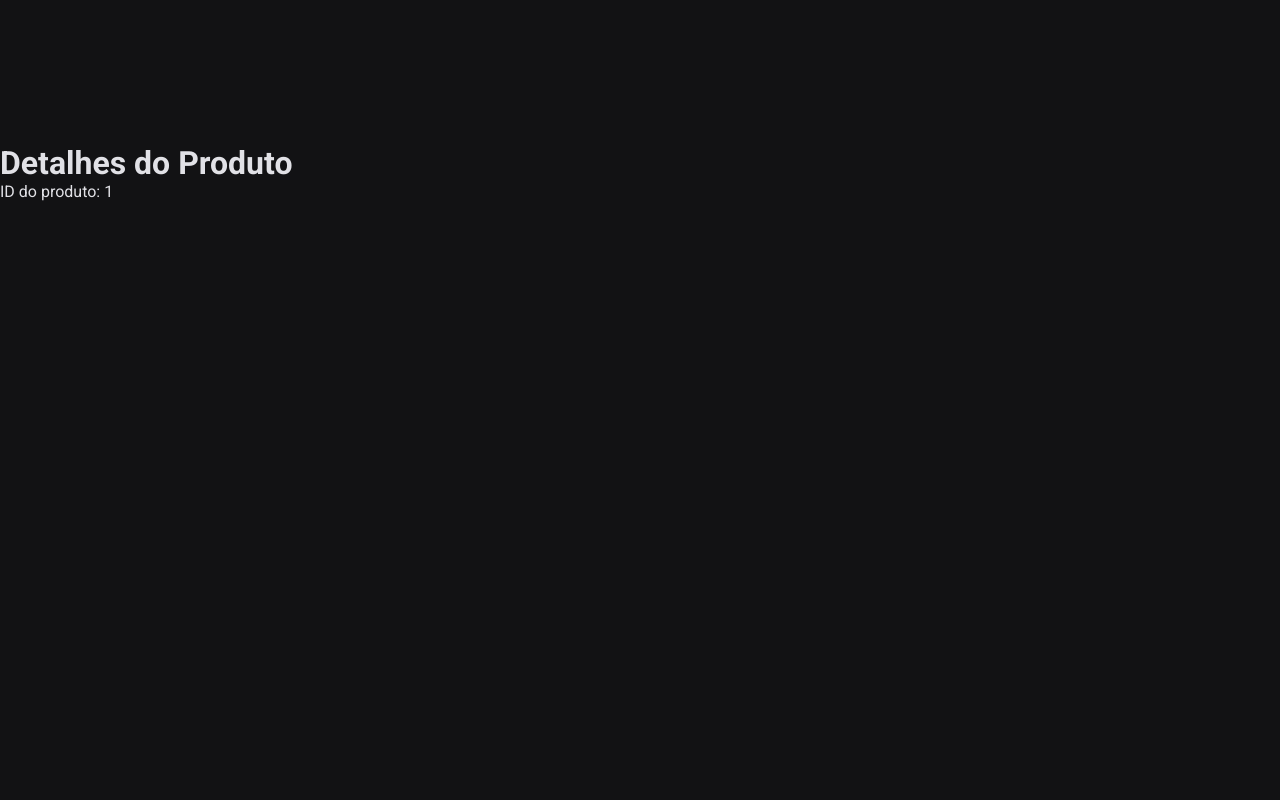
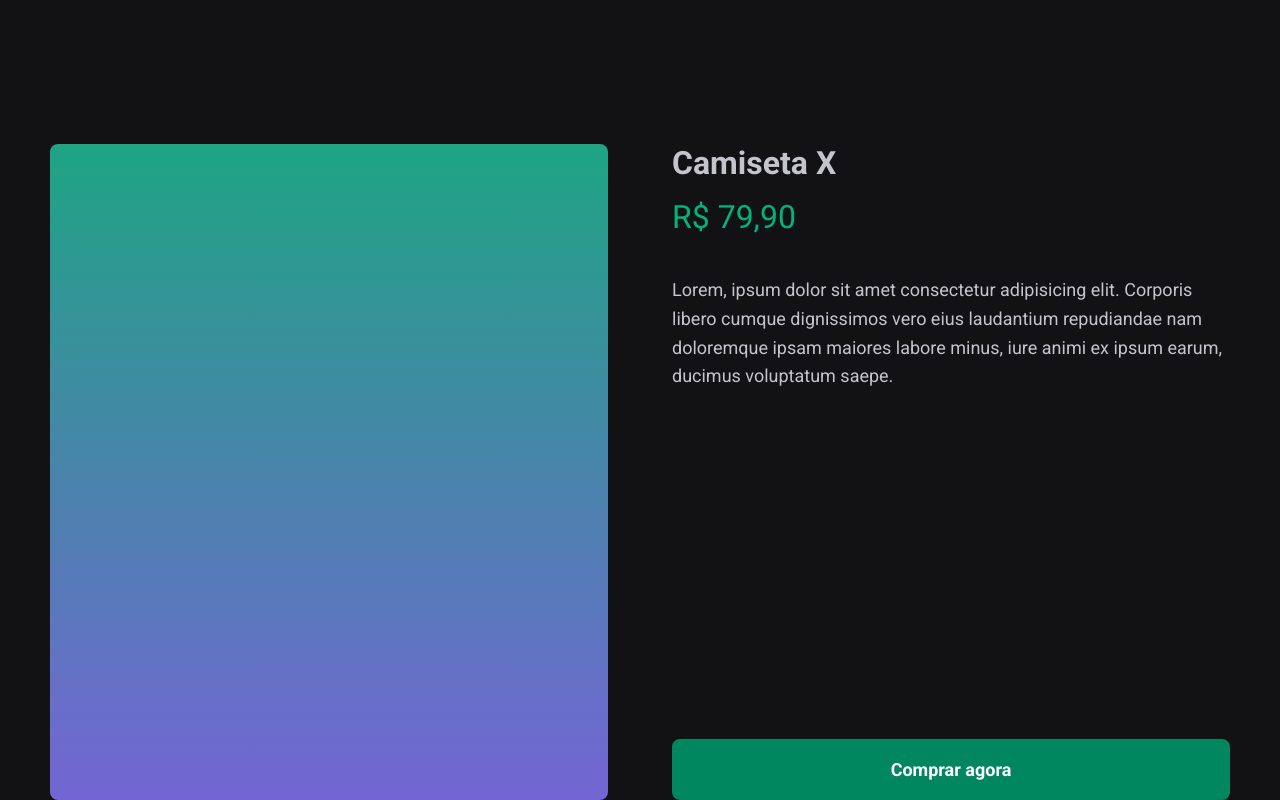
Before and after one commit to BePenques/ignite-shop-next-13, a Next.js app: page /product/1 in a window 1280 px wide. Shown: the part 656-1456 px from the top of the page. Before the commit the page ends 857 px from the top, so only its background shows below. Built offline with nearby package versions, Linux system fonts and the light colour scheme.

Commit message:
estrutura da pagina de produtos

```diff
--- a/src/app/product/[id]/page.tsx
+++ b/src/app/product/[id]/page.tsx
@@ -1,3 +1,5 @@
+import { ImageContainer, ProductContainer, ProductDetails } from "@/styles/pages/product";
+
 interface Props {
     params: {id: string}
 }
@@ -6,9 +8,16 @@
 
 
   return (
-    <div>
-      <h1>Detalhes do Produto</h1>
-      <p>ID do produto: {params.id}</p>
-    </div>
+    <ProductContainer>
+      <ImageContainer>
+
+      </ImageContainer>
+      <ProductDetails>
+        <h1>Camiseta X</h1>
+        <span>R$ 79,90</span>
+        <p>Lorem, ipsum dolor sit amet consectetur adipisicing elit. Corporis libero cumque dignissimos vero eius laudantium repudiandae nam doloremque ipsam maiores labore minus, iure animi ex ipsum earum, ducimus voluptatum saepe.</p>
+        <button>Comprar agora</button>
+      </ProductDetails>
+    </ProductContainer>
   );
 }
--- a/src/app/product/teste/page.tsx
+++ /dev/null
@@ -1,5 +0,0 @@
-export default function Teste(){
-    return (
-        <h1>Teste</h1>
-    )
-}
--- a/src/styles/global.ts
+++ b/src/styles/global.ts
@@ -3,7 +3,8 @@
 export const globalStyles = globalCss({
     '*':{
         margin: 0,
-        padding: 0
+        padding: 0,
+        boxSizing: 'border-box'
     },
     body: {
         backgroundColor: '$gray900',
--- /dev/null
+++ b/src/styles/pages/product.ts
@@ -0,0 +1,63 @@
+import { styled } from "..";
+
+export const ProductContainer = styled('main',{
+    display: 'grid',
+    gridTemplateColumns: '1fr 1fr',
+    alignItems: 'stretch',
+    gap: '4rem',
+    maxWidth: 1180,
+    margin: '0 auto'
+
+})
+export const ImageContainer = styled('div',{
+    width: '100%',
+    maxWidth: 576,
+    height: 656,
+    background: 'linear-gradient(180deg, #1ea483 0%, #7465d4 100%)',
+    borderRadius: 8,
+    padding: '0.25rem',
+
+    display: 'flex',
+    alignItems: 'center',
+    justifyContent: 'center',
+
+    img:{
+        objectFit: 'cover'
+    }
+})
+export const ProductDetails = styled('div',{
+    display: 'flex',
+    flexDirection: 'column',
+
+    h1:{
+        fontSize: '$2xl',
+        color: '$gray300',
+    },
+    span:{
+        marginTop: '1rem',
+        display: 'block',
+        fontSize: '$2xl',
+        color: '$green300'
+    },
+    p:{
+        marginTop: '2.5rem',
+        fontSize: '$md',
+        lineHeight: 1.6,
+        color: '$gray300',
+    },
+    button:{
+        marginTop: 'auto',
+        backgroundColor: '$green500',
+        border: 0,
+        color: '$white',
+        borderRadius: 8,
+        padding: '1.25rem',
+        cursor: 'pointer',
+        fontWeight: 'bold',
+        fontSize: '$md',
+
+        '&:hover':{
+            backgroundColor: '$green300',
+        }
+    }
+})
```
